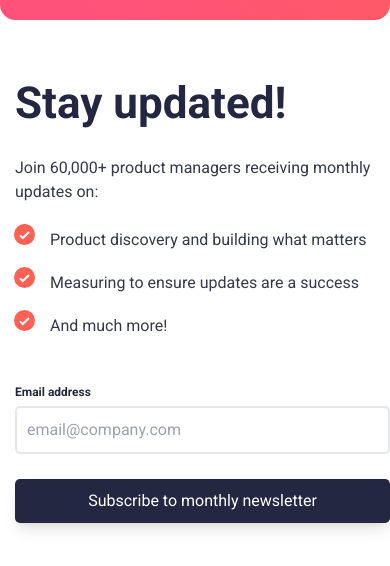
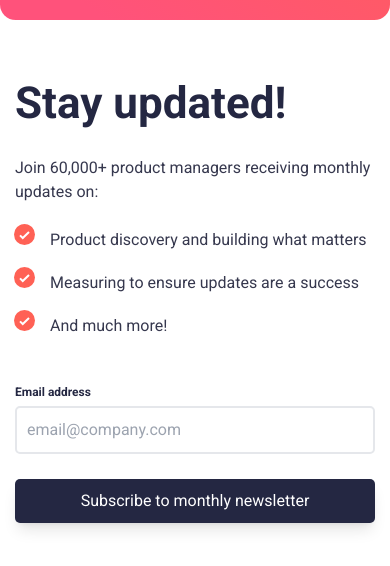
Before and after one commit to RereTooki/newsletter-component, a React (Vite) app: page / in a window 390 px wide. Shown: the part 538-1104 px from the top of the page. Built offline with nearby package versions, Linux system fonts and the light colour scheme.

Commit message:
Added padding to the card body. For mobile version

```diff
--- a/src/components/CardBody.tsx
+++ b/src/components/CardBody.tsx
@@ -6,7 +6,7 @@ import CardForm from "./CardForm";
 const CardBody = () => {
   return (
     <>
-      <div className="pl-[15px]  ">
+      <div className="px-[15px]  ">
         <CardText />
         <CardForm />
       </div>
```
